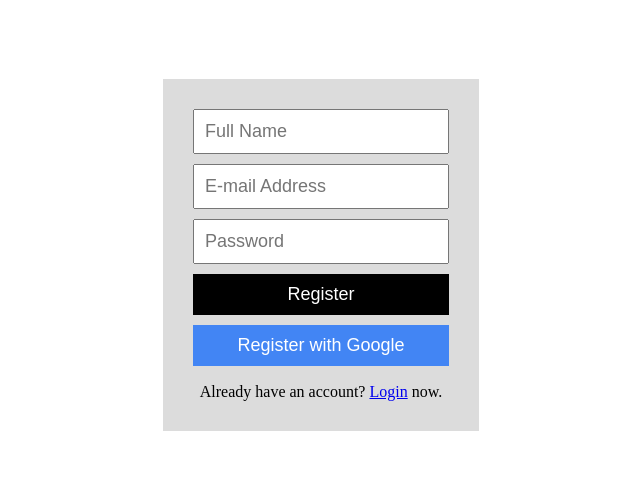
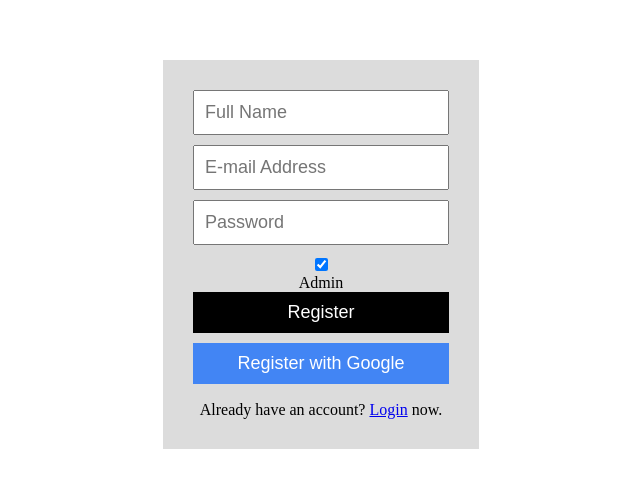
Before and after one commit to MatthewLegate/JIA-2500, a React (Create React App) app in the folder get-in-line/: page /register in a window 1280 px wide. Shown: the part 157-644 px from the top of the page, without its empty margins (327-967 px from the left). Built offline with nearby package versions, Linux system fonts and the light colour scheme; no server answers.

Commit message:
Adds admin checkbox to register page

```diff
--- a/get-in-line/src/pages/Register.js
+++ b/get-in-line/src/pages/Register.js
@@ -45,6 +45,9 @@ function Register() {
           onChange={(e) => setPassword(e.target.value)}
           placeholder="Password"
         />
+        <input type="checkbox" id="admin" name="admin"
+             checked/>
+      <label for="admin">Admin</label>
         <button className="register__btn" onClick={register}>
           Register
         </button>
--- a/get-in-line/src/pages/register.css
+++ b/get-in-line/src/pages/register.css
@@ -31,3 +31,6 @@
 .register div {
   margin-top: 7px;
 }
+.adminCheckBox {
+  text-align: left;
+}
```
Also changed, not shown: 1 other file (tests, documents, lock files or other folders).
